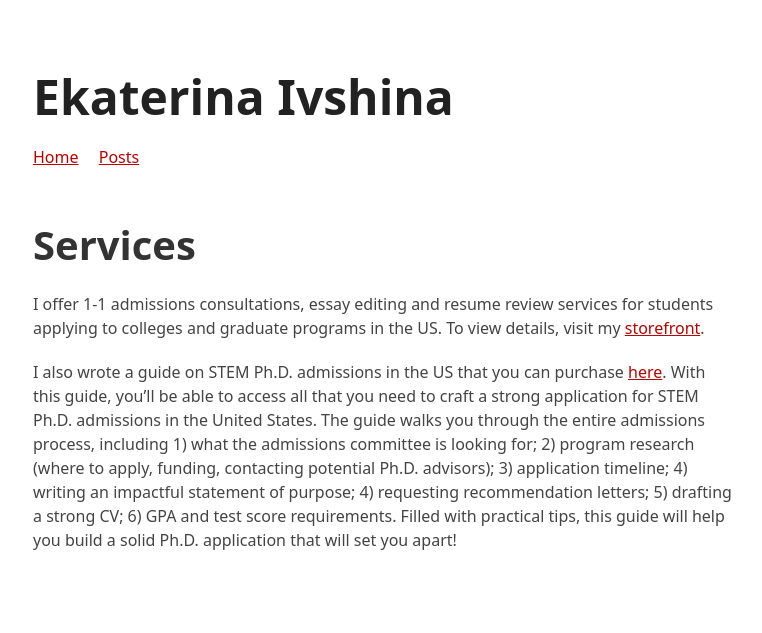
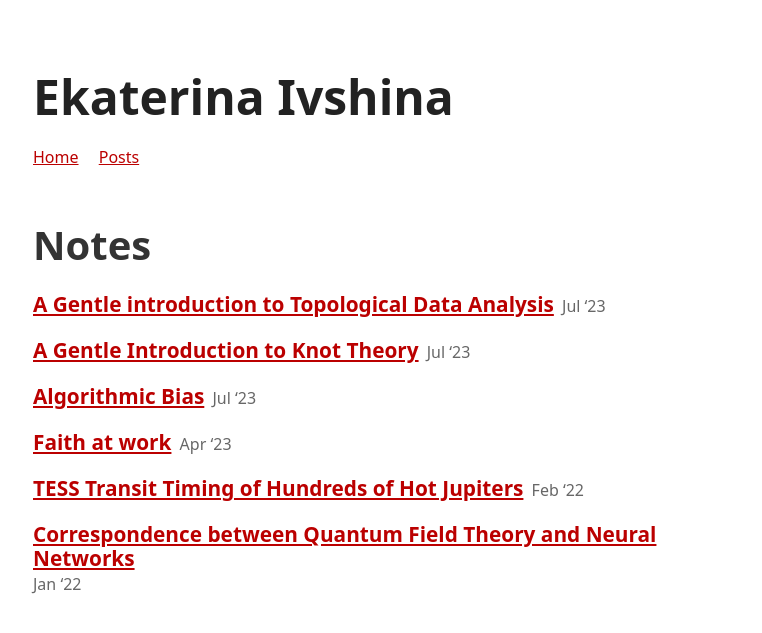
Before and after one commit to eivshina/point-theme, a Jekyll site: the page built from thoughts.md, in a window 1280 px wide. Shown: the top 633 px of the page, without its empty margins (257-1019 px from the left). Built offline with Jekyll 4.4.1, drawn with Linux system fonts in a browser that asks for light colours.

Commit message:
Update thoughts.md

```diff
--- a/thoughts.md
+++ b/thoughts.md
@@ -1,7 +1,8 @@
 ---
-title: Services
+title: Notes
 ---
 
-I offer 1-1 admissions consultations, essay editing and resume review services for students applying to colleges and graduate programs in the US. To view details, visit my [storefront](https://store.sendowl.com/s/7f9120bb-b9d3-4614-8888-e83ece530317).
 
-I also wrote a guide on STEM Ph.D. admissions in the US that you can purchase [here](https://sowl.co/s/bkwPzi). With this guide, you'll be able to access all that you need to craft a strong application for STEM Ph.D. admissions in the United States. The guide walks you through the entire admissions process, including 1) what the admissions committee is looking for; 2) program research (where to apply, funding, contacting potential Ph.D. advisors); 3) application timeline; 4) writing an impactful statement of purpose; 4) requesting recommendation letters; 5) drafting a strong CV; 6) GPA and test score requirements. Filled with practical tips, this guide will help you build a solid Ph.D. application that will set you apart!
+{% for post in site.posts %}
+{% include posts-list-item.html %}
+{% endfor %}
```
